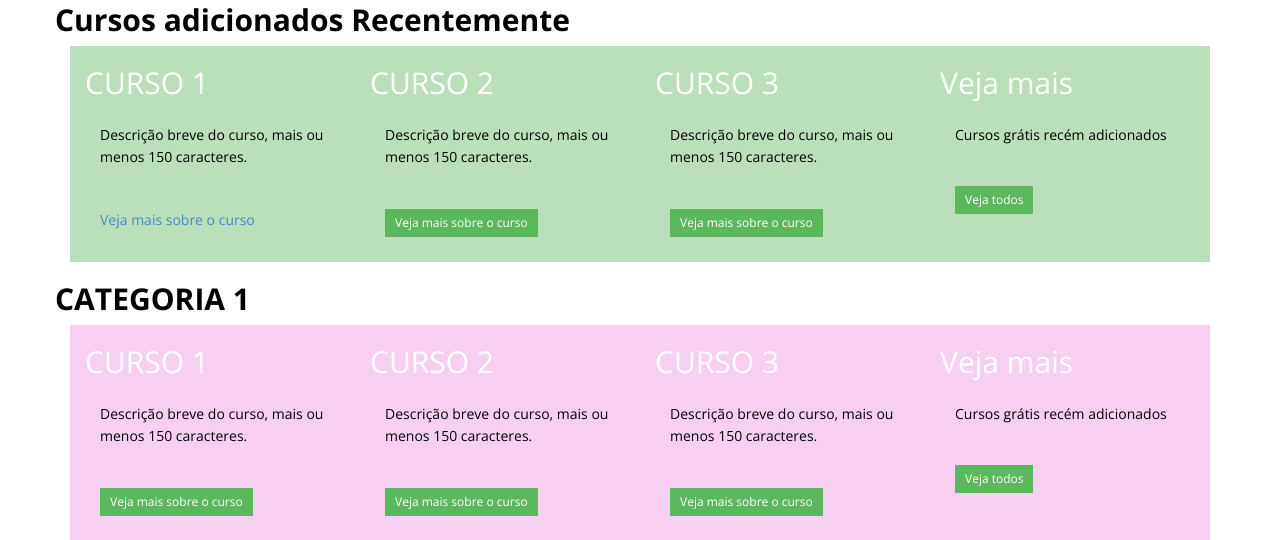
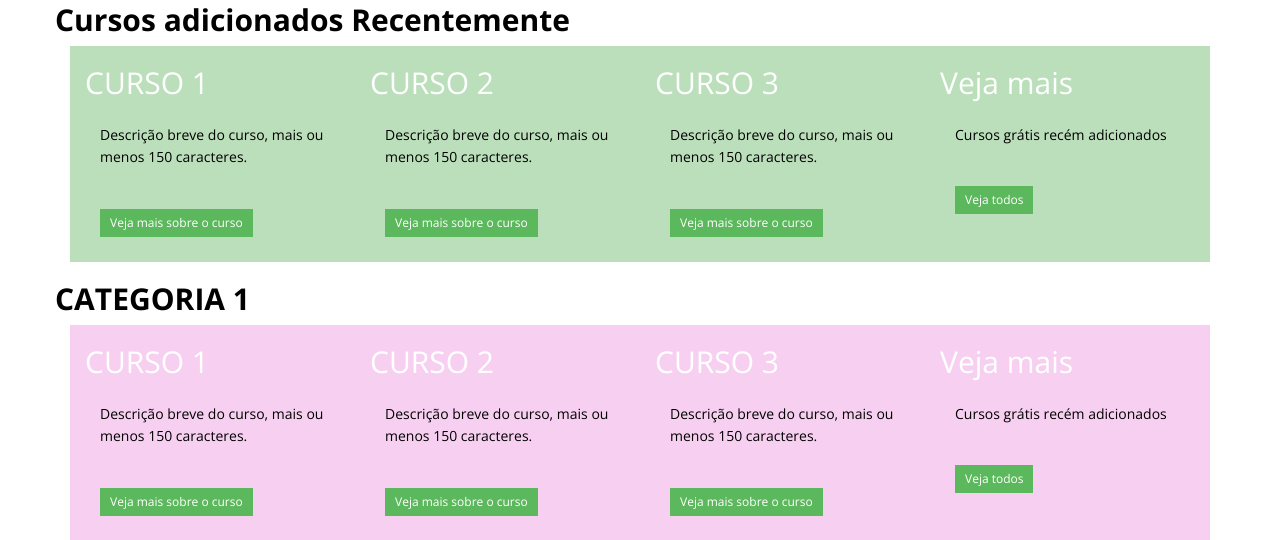
Before and after one commit to GabrielCoelho/TechTrain, a PHP site: page /courses in a window 1280 px wide. Shown: the part 185-725 px from the top of the page. Run offline with PHP 8.4, Linux system fonts and the light colour scheme; data that the repository does not hold is empty.

Commit message:
Hotfix in the 'cursos.php' file

```diff
--- a/app/views/cursos.php
+++ b/app/views/cursos.php
@@ -12,7 +12,7 @@
                     <h2>CURSO 1</h2>
                     <!-- Aqui vem uma imagem. Precisa de um campo no banco de dados para adicionar a imagem -->
                     <p>Descrição breve do curso, mais ou menos 150 caracteres.</p>
-                    <p><a href="#">Veja mais sobre o curso</a></p> <!-- Poderia ser um modal que abrisse para mostrar o curso -->
+                    <p><a href="#" class="btn btn-success btn-sm">Veja mais sobre o curso</a></p> <!-- Poderia ser um modal que abrisse para mostrar o curso -->
                 </div>
 
                 <div class="col-md-3 col-xs-3">
```
